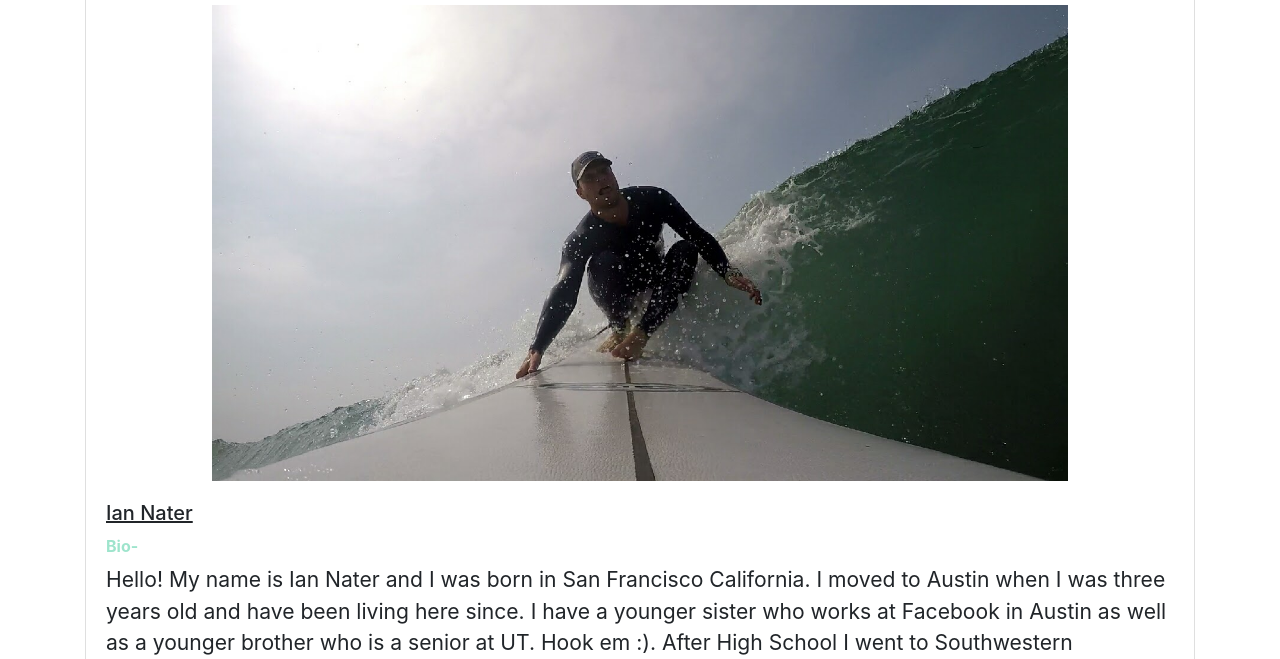
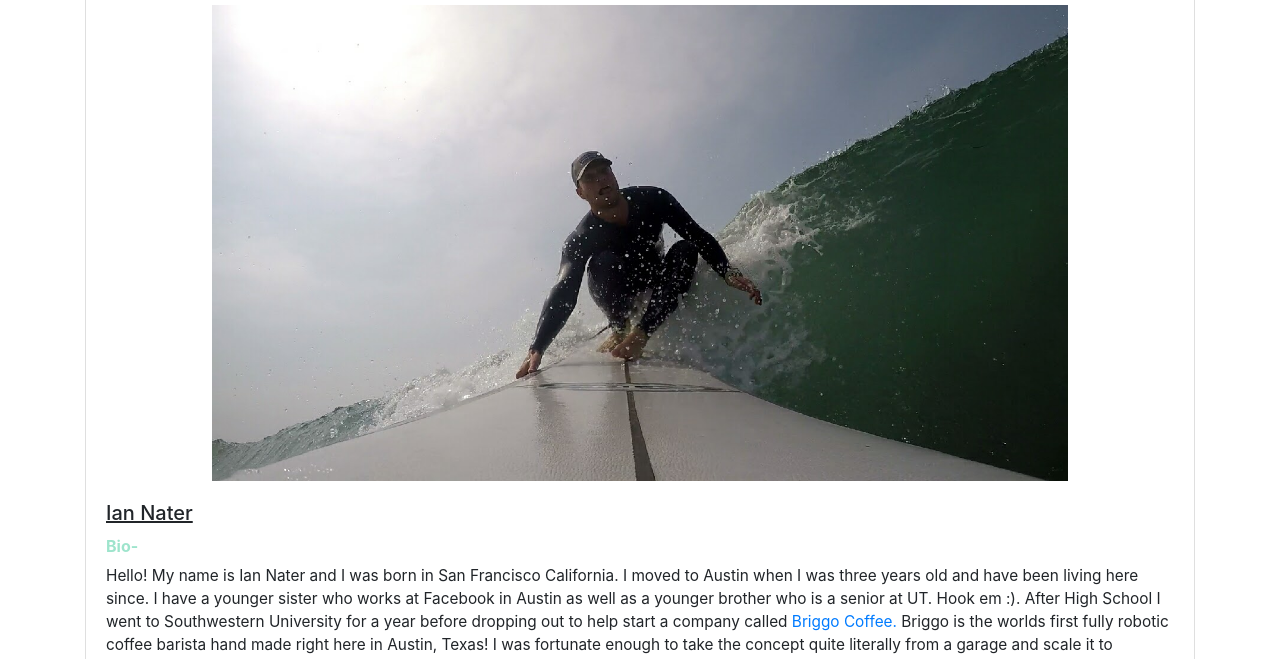
Before and after one commit to iannater/Responsive-Portfolio, a plain HTML site: page index.html in a window 1280 px wide. Shown: the part 138-797 px from the top of the page. Drawn offline with nearby package versions, Linux system fonts and the light colour scheme; a script that the page names is missing.

Commit message:
changing font size it was jacked up

```diff
--- a/Files/style.css
+++ b/Files/style.css
@@ -74,7 +74,7 @@ text-align: center;
 }
 
 .card{
-	font-size: 1.65vw;
+	font-size: 1.2vw;
 	margin: 10px;
 
 }
```
Also changed, not shown: 2 other files.
